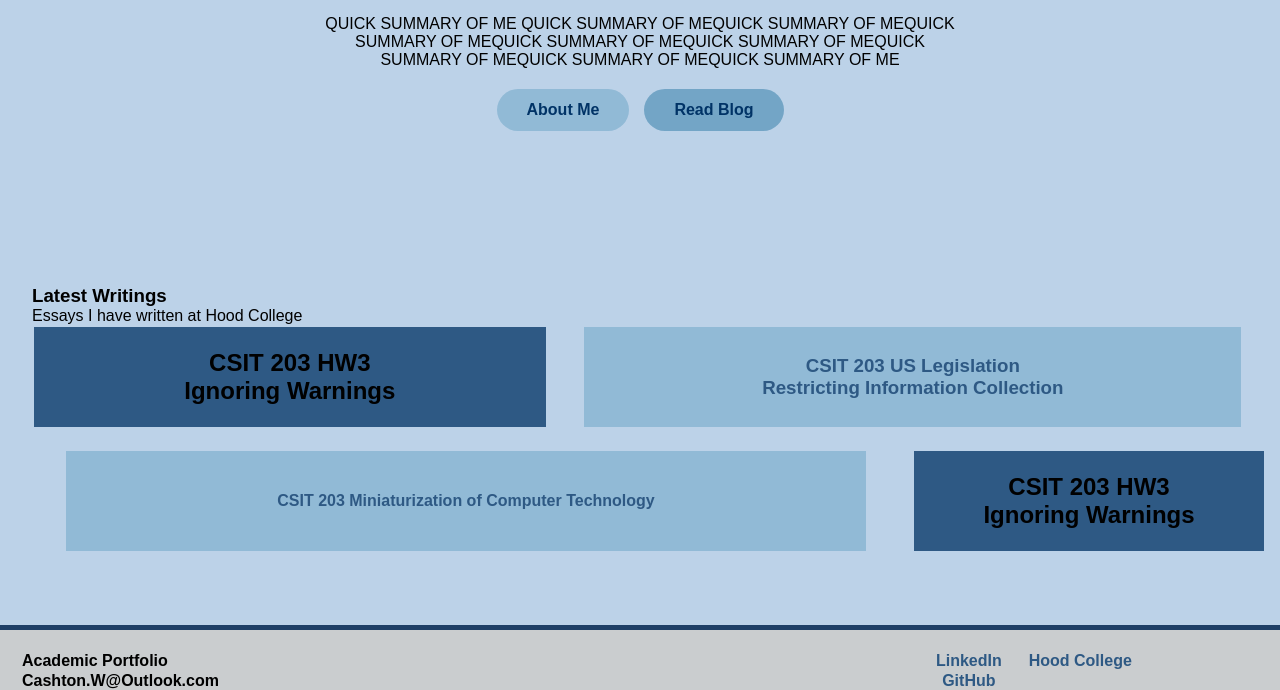
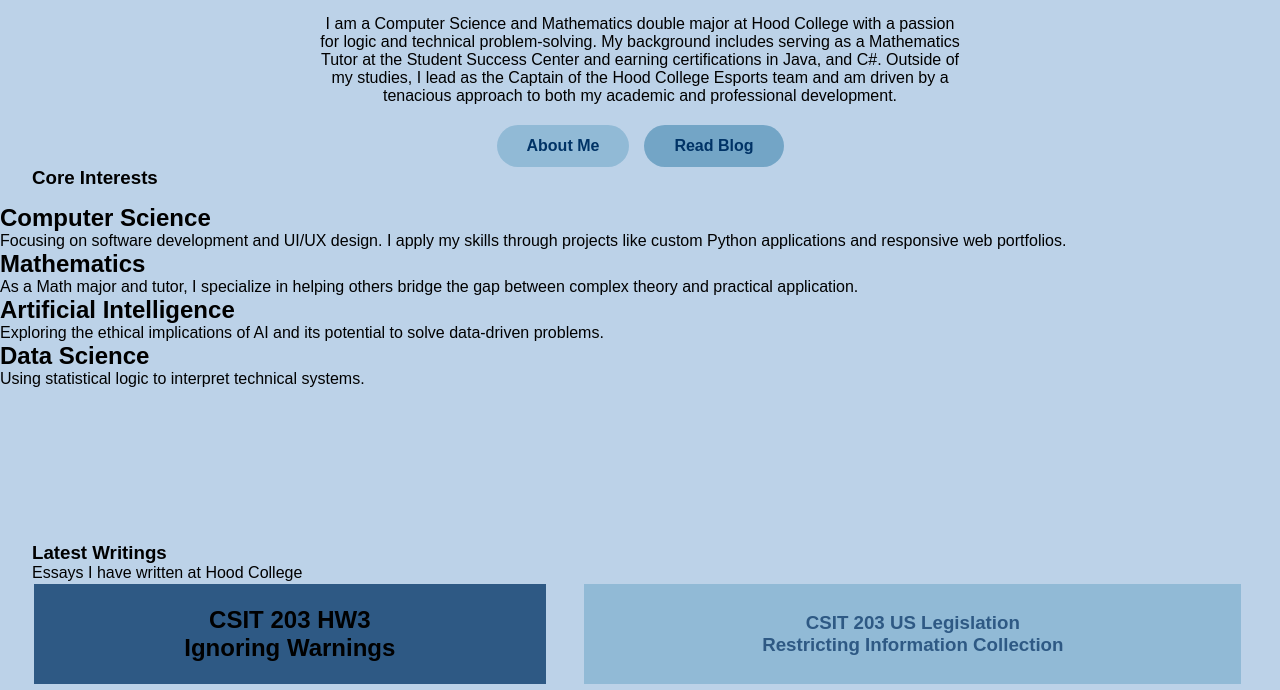
Before and after one commit to CashtonW/CS219-Final-Winpigler, a plain HTML site: page index.html in a window 1280 px wide. Shown: the part 296-986 px from the top of the page. Drawn offline with Linux system fonts and the light colour scheme; a web font is replaced by a local one.

Commit message:
Revise personal information and add interests section
Updated personal summary and added core interests section.

```diff
--- a/index.html
+++ b/index.html
@@ -35,11 +35,47 @@
     <h1 class="mainStuff">Cashton Winpigler</h1>
     <h2 class="mainStuff" style="color:grey">Computer Scientist and Mathematician</h3>
     <br>
-    <p class="mainStuff"> QUICK SUMMARY OF ME QUICK SUMMARY OF MEQUICK SUMMARY OF MEQUICK SUMMARY OF MEQUICK SUMMARY OF MEQUICK SUMMARY OF MEQUICK SUMMARY OF MEQUICK SUMMARY OF MEQUICK SUMMARY OF ME</p>
+    <p class="mainStuff"> I am a Computer Science and Mathematics double major at Hood College with a passion for logic and technical problem-solving. My background includes serving as a Mathematics Tutor at the Student Success Center and earning certifications in Java, and C#. Outside of my studies, I lead as the Captain of the Hood College Esports team and am driven by a tenacious approach to both my academic and professional development.   </p>
     <div class="button-group">
         <a href="aboutPage.html" class="button1">About Me</a>
         <a href="blogPage.html" class="button2">Read Blog</a>
     </div>
+<div class="interests-section">
+    <h3 style="margin-left: 2.5%; margin-bottom: 15px;">Core Interests</h3>
+    <div class="interests-grid">
+        <!-- Box 1: Computer Science (Large) -->
+        <div class="interest-box box-large">
+            <div class="box-content">
+                <h2>Computer Science</h2>
+                <p>Focusing on software development and UI/UX design. I apply my skills through projects like custom Python applications and responsive web portfolios.</p>
+            </div>
+        </div>
+
+        <!-- Box 2: Mathematics (Tall) -->
+        <div class="interest-box box-tall">
+            <div class="box-content">
+                <h2>Mathematics</h2>
+                <p>As a Math major and tutor, I specialize in helping others bridge the gap between complex theory and practical application.</p>
+            </div>
+        </div>
+
+        <!-- Box 3: Artificial Intelligence (Wide) -->
+        <div class="interest-box box-wide">
+            <div class="box-content">
+                <h2>Artificial Intelligence</h2>
+                <p>Exploring the ethical implications of AI and its potential to solve data-driven problems.</p>
+            </div>
+        </div>
+
+        <!-- Box 4: Data Science (Small) -->
+        <div class="interest-box box-small">
+            <div class="box-content">
+                <h2>Data Science</h2>
+                <p>Using statistical logic to interpret technical systems.</p>
+            </div>
+        </div>
+    </div>
+</div>
 
 <br><br><br><br><br><br><br><br>
 <div class = "writings">
@@ -73,8 +109,8 @@
                 </a>
             </th>
             <th>
-                <a href="CSIT203HW3.pdf" target="_blank" class="square-button" style="width:350px;padding-right:0px">
-                    <h2 style="text-align:center; color:black">CSIT 203 HW3 <br> Ignoring Warnings</h2>
+                <a href="resume.html" target="_blank" class="square-button" style="width:350px;padding-right:0px">
+                    <h2 style="text-align:center; color:black">Resume</h2>
                 </a>
             </th>
         </tr>
```
